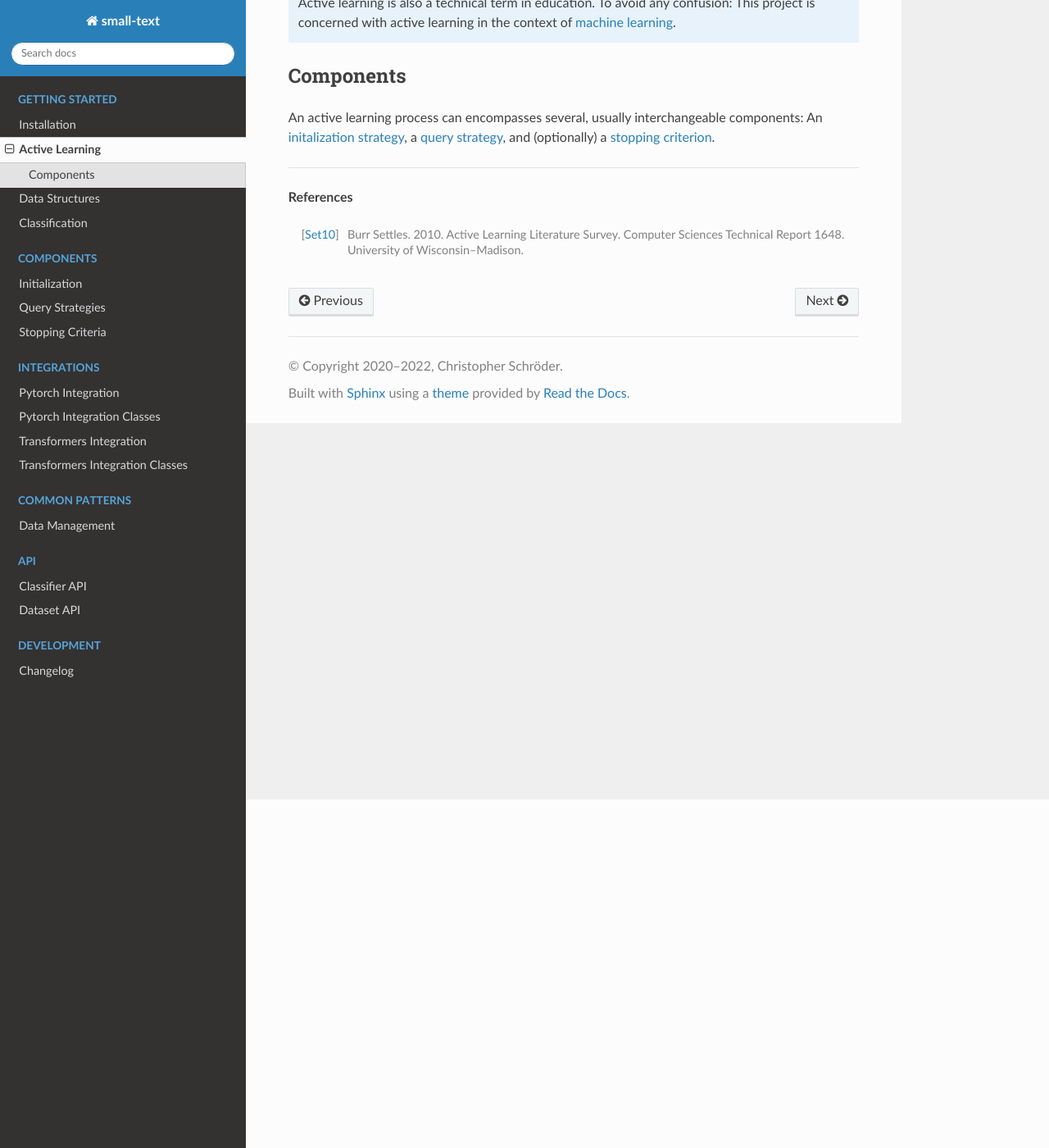
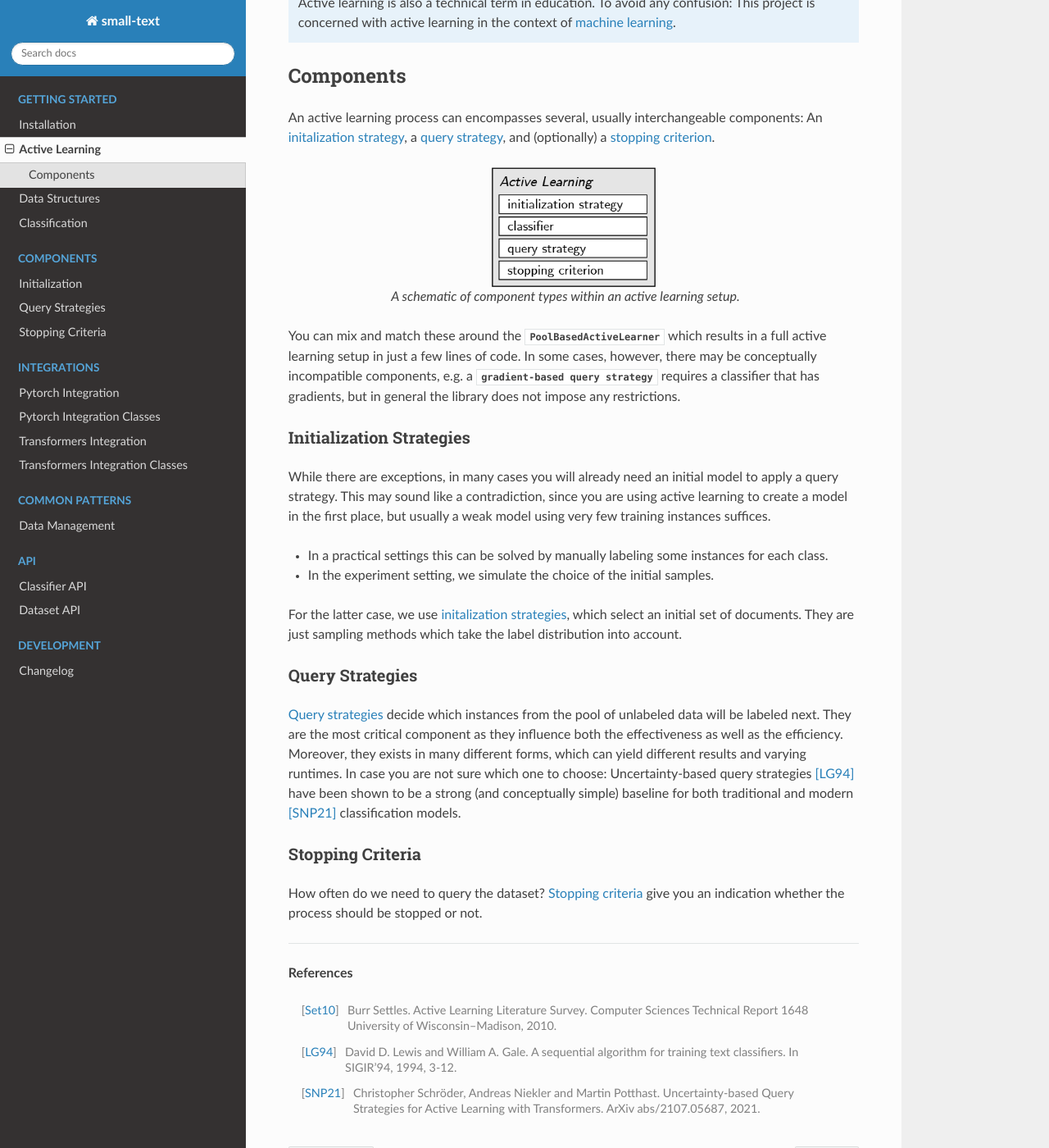
Before and after one commit to webis-de/small-text, a Sphinx documentation site: the page built from docs/active_learning.rst, in a window 1280 px wide and 1400 px high, scrolled down 425 px. Shown: the whole window at 82% size. Built offline with Sphinx 7.4.7 and the Read the Docs theme 2.0.0, drawn with Linux system fonts in a browser that asks for light colours; pages that are not in the unit, such as notebooks, are missing from menus; the version number could not be read and is left out.

Commit message:
Update docs
Signed-off-by: Christopher Schröder <chschroeder@users.noreply.github.com>

```diff
--- a/docs/active_learning.rst
+++ b/docs/active_learning.rst
@@ -20,16 +20,69 @@ A comprehensive introduction to active learning can be found in (Settles, 2010)
 Components
 ==========
 
+.. py:currentmodule:: small_text.active_learner
+
 An active learning process can encompasses several, usually interchangeable components:
 An :doc:`initalization strategy<components/initialization>`,
 a :doc:`query strategy<components/query_strategies>`,
 and (optionally) a :doc:`stopping criterion<components/stopping_criteria>`.
 
+.. figure:: _static/figures/active-learning-components.png
+  :align: center
+  :scale: 70%
+
+  A schematic of component types within an active learning setup.
+
+You can mix and match these around the :py:class:`PoolBasedActiveLearner` which results in
+a full active learning setup in just a few lines of code.
+In some cases, however, there may be conceptually incompatible components,
+e.g. a :py:class:`gradient-based query strategy <small_text.integrations.pytorch.query_strategies.strategies.ExpectedGradientLength>`
+requires a classifier that has gradients,
+but in general the library does not impose any restrictions.
+
+
+Initialization Strategies
+-------------------------
+
+While there are exceptions, in many cases you will already need an initial model to apply
+a query strategy. This may sound like a contradiction, since you are using active learning
+to create a model in the first place, but usually a weak model using very few training instances
+suffices.
+
+* In a practical settings this can be solved by manually labeling some instances for each class.
+* In the experiment setting, we simulate the choice of the initial samples.
+
+For the latter case, we use :doc:`initalization strategies<components/initialization>`, which select an initial set of documents.
+They are just sampling methods which take the label distribution into account.
+
+Query Strategies
+----------------
+
+:doc:`Query strategies<components/query_strategies>` decide which instances from the pool of
+unlabeled data will be labeled next. They are the most critical component as they influence
+both the effectiveness as well as the efficiency. Moreover, they exists in many different forms,
+which can yield different results and varying runtimes. In case you are not sure which one to choose:
+Uncertainty-based query strategies [LG94]_ have been shown to be a strong (and conceptually simple)
+baseline for both traditional and modern [SNP21]_ classification models.
+
+Stopping Criteria
+-----------------
+
+How often do we need to query the dataset? :doc:`Stopping criteria<components/stopping_criteria>`
+give you an indication whether the process should be stopped or not.
+
 ----
 
 **References**
 
-.. [Set10] Burr Settles. 2010.
+.. [Set10] Burr Settles.
    Active Learning Literature Survey.
-   Computer Sciences Technical Report 1648.
-   University of Wisconsin–Madison.
+   Computer Sciences Technical Report 1648 University of Wisconsin–Madison, 2010.
+
+.. [LG94] David D. Lewis and William A. Gale.
+   A sequential algorithm for training text classifiers.
+   In SIGIR’94, 1994, 3-12.
+
+.. [SNP21] Christopher Schröder, Andreas Niekler and Martin Potthast.
+   Uncertainty-based Query Strategies for Active Learning with Transformers.
+   ArXiv abs/2107.05687, 2021.
--- a/docs/components/query_strategies.rst
+++ b/docs/components/query_strategies.rst
@@ -18,7 +18,7 @@ General
 * :py:class:`EmbeddingKMeans`
 * :py:class:`RandomSampling`
 
-.. py:currentmodule:: active_learning.integrations.pytorch.query_strategies
+.. py:currentmodule:: small_text.integrations.pytorch.query_strategies
 
 Pytorch
 -------
```
Also changed, not shown: docs/classification.rst (+14 -0 lines), docs/_static/figures/active-learning-components.png (added).
